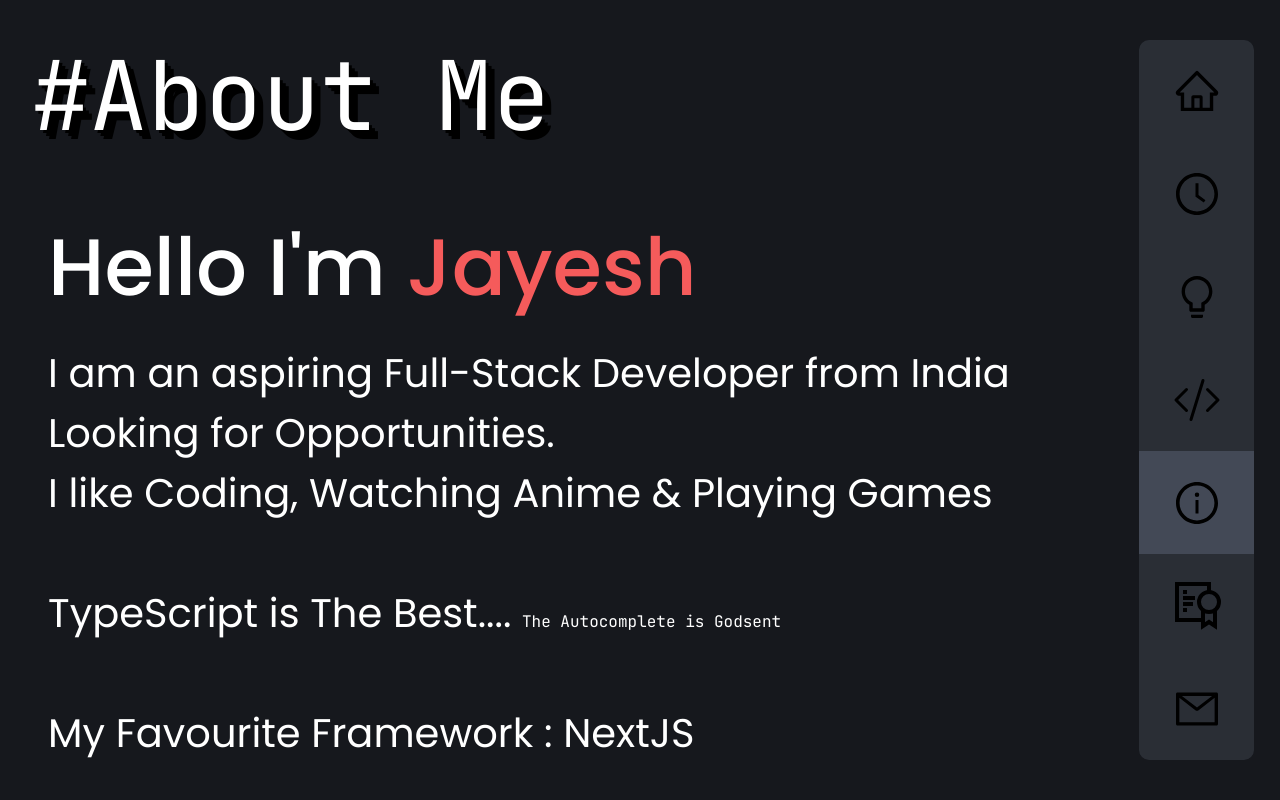
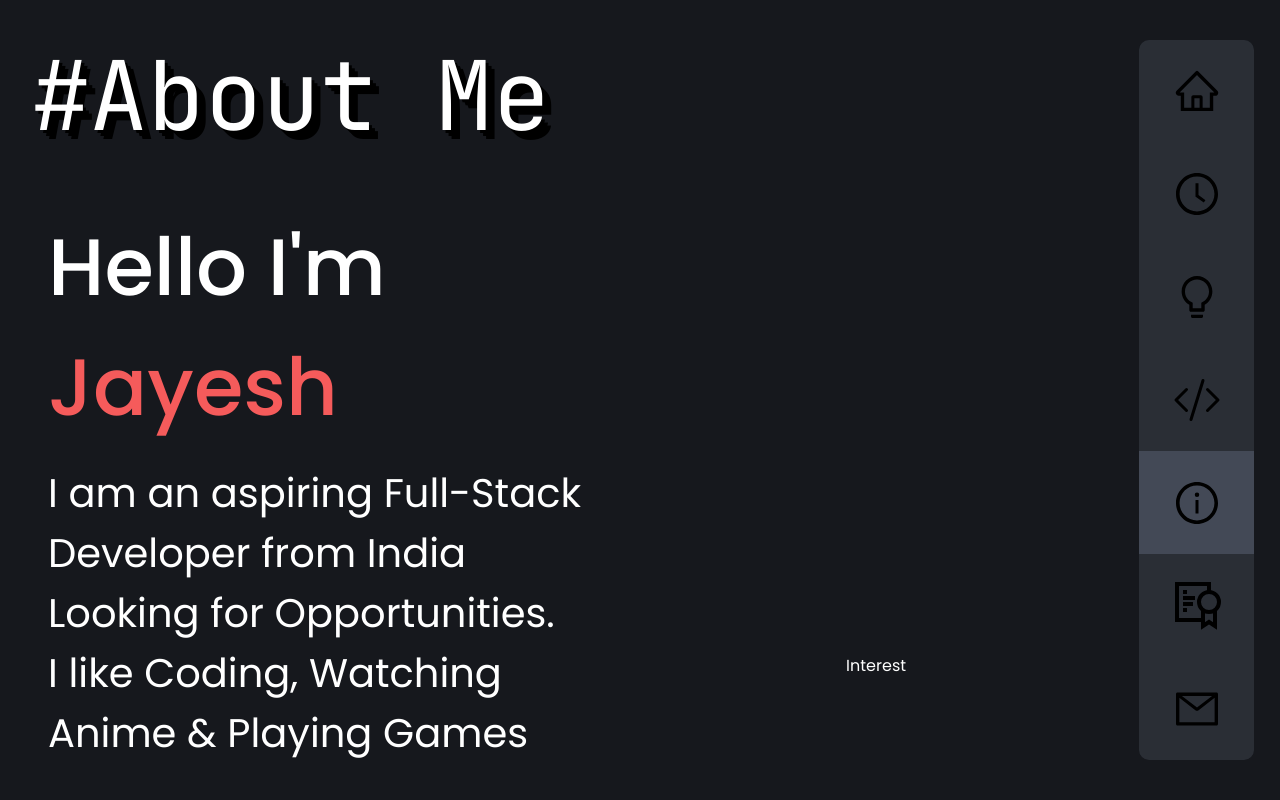
Before and after one commit to KingBael09/Portfolio, a React (Create React App) app: page /about in a window 1280 px wide. Shown: the top 800 px of the page. Built offline with nearby package versions, Linux system fonts and the light colour scheme.

Commit message:
test release

```diff
--- a/src/pages/about.tsx
+++ b/src/pages/about.tsx
@@ -75,7 +75,7 @@ const About = () => {
               <span>My Favourite Framework : NextJS</span>
             </div>
           </div>
-          {/* <div className={styles.interest}>Interest</div> */}
+          <div className={styles.interest}>Interest</div>
         </div>
       </div>
     </div>
--- a/src/styles/About.module.css
+++ b/src/styles/About.module.css
@@ -35,12 +35,12 @@
     display: flex;
     flex-direction: row !important;
   }
-  /* .about {
+  .about {
     flex: 0.6;
   }
   .interest {
     flex-grow: 0.4;
-  } */
+  }
 }
 
 .main {
```
